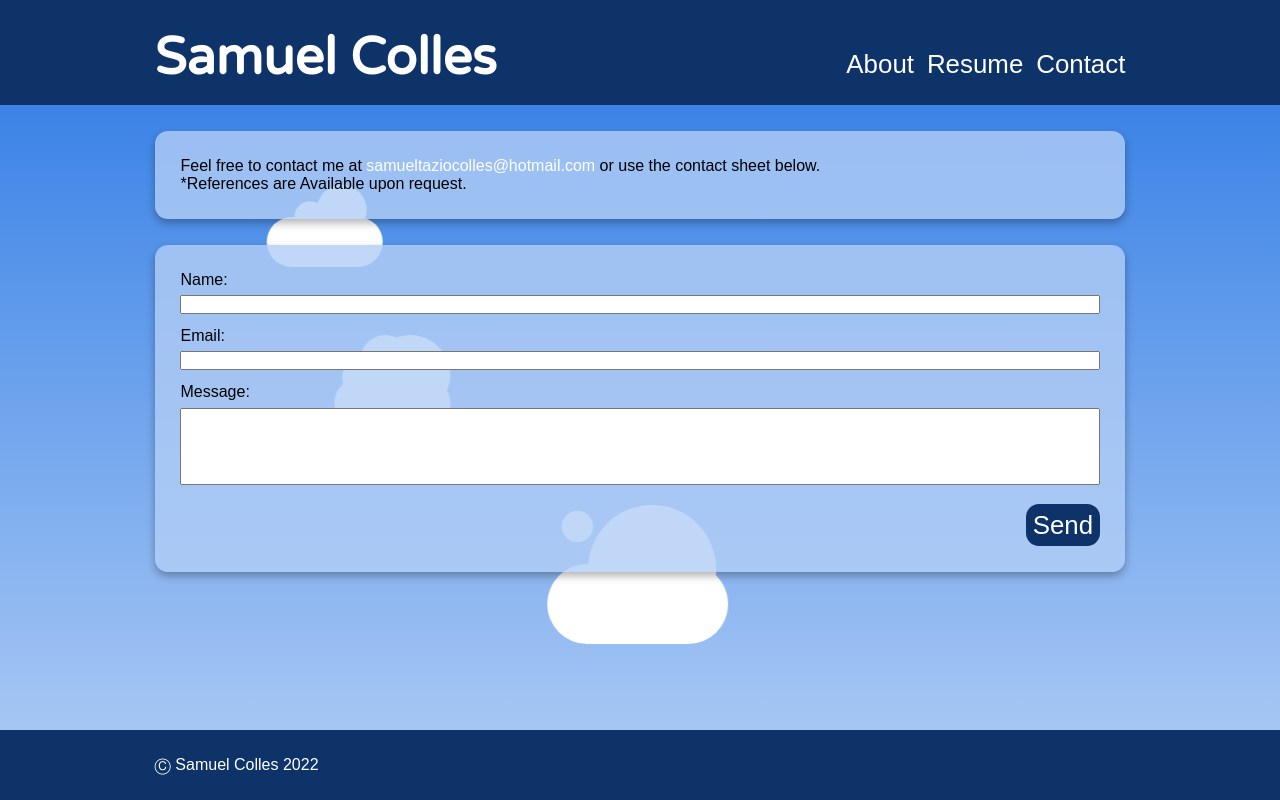
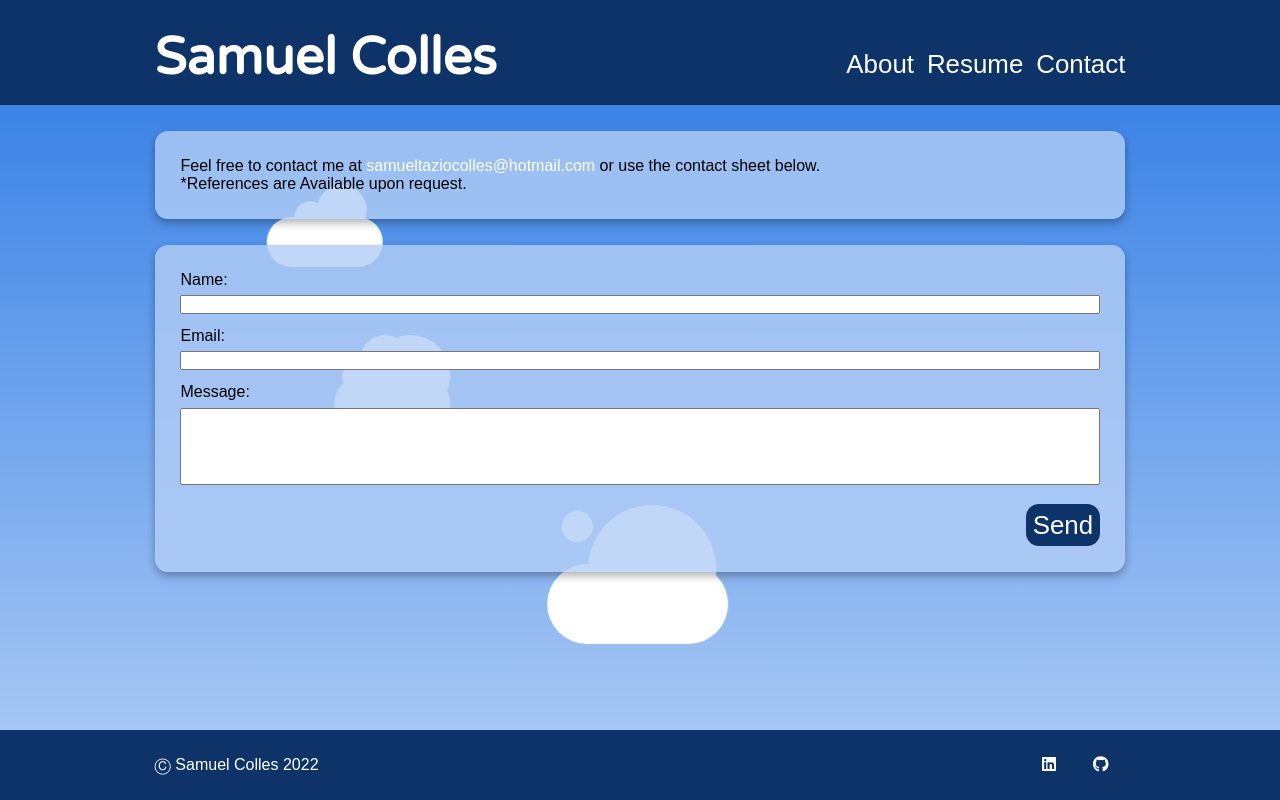
Before and after one commit to samuelcolles/portfolio-next-frontend, a Next.js app: page /contact in a window 1280 px wide. Built offline with nearby package versions, Linux system fonts and the light colour scheme.

Commit message:
added static link icons to footer

```diff
--- a/Components/Layout/Footer.js
+++ b/Components/Layout/Footer.js
@@ -1,9 +1,16 @@
 import Style from './footer.module.scss'
+import { FontAwesomeIcon } from '@fortawesome/react-fontawesome'
+import {faLinkedin, faGithub} from '@fortawesome/free-brands-svg-icons'
 
 export default function Footer({copyRight}){
     return <footer className={Style.root + " background-box background-color-a"}>
         <div className={Style.content+" container"}>
             <p>Ⓒ Samuel Colles 2022</p>
+            <div className={Style.iconBox}>
+
+            <a href='https://www.linkedin.com/in/samuel-colles/'><FontAwesomeIcon icon={faLinkedin}/></a>
+            <a href='https://github.com/samuelcolles'><FontAwesomeIcon icon={faGithub}/></a>
+            </div>
         </div>
     </footer>
 }
--- a/Components/Layout/footer.module.scss
+++ b/Components/Layout/footer.module.scss
@@ -5,9 +5,41 @@
     margin-top: auto;
 
     .content {
+        display: flex;
+        flex-direction: row;
+        align-items: center;
+
+        p {
+            margin-right: auto;
+        }
+
+        .iconBox {
+            display: flex;
+            flex-direction: row;
+            align-items: center;
+
+            a {
+                margin-left: a.remGolden(3);
+                width: 32px;
+            }
+        }
+
         @media screen and (max-width: a.$breakpoint-very-small-screen) {
             padding-left: a.remGolden(4);
+            flex-direction: column-reverse;
+
+            p {
+                margin-right: 0px;
+
+            }
+
+            .iconBox {
+                margin-left: -(a.remGolden(3));
+                margin-bottom: a.remGolden(3);
+
+            }
         }
 
     }
+
 }
--- a/Components/ProjectCard/ProjectCard.js
+++ b/Components/ProjectCard/ProjectCard.js
@@ -7,7 +7,6 @@ const ProjectCard = ({ project }) => {
     const { title, desc, githubURL, demoURL, codeDemoImage, siteDemoImage } = project.attributes
     const siteImageURL =  siteDemoImage.data.attributes.url
     const codeImageURL = codeDemoImage.data.attributes.url
-    console.log(siteImageURL)
 
     return <div className={Style.root}>
         <div className={Style.infoBox}>
--- a/package.json
+++ b/package.json
@@ -9,7 +9,13 @@
     "lint": "next lint"
   },
   "dependencies": {
+    "@fortawesome/fontawesome-svg-core": "^6.1.2",
+    "@fortawesome/free-brands-svg-icons": "^6.1.2",
+    "@fortawesome/free-regular-svg-icons": "^6.1.2",
+    "@fortawesome/free-solid-svg-icons": "^6.1.2",
+    "@fortawesome/react-fontawesome": "^0.2.0",
     "axios": "^0.27.2",
+    "fontawesome-free": "^1.0.4",
     "gray-matter": "^4.0.3",
     "marked": "^4.0.15",
     "next": "12.1.6",
```
Also changed, not shown: 1 other file (tests, documents, lock files or other folders).
